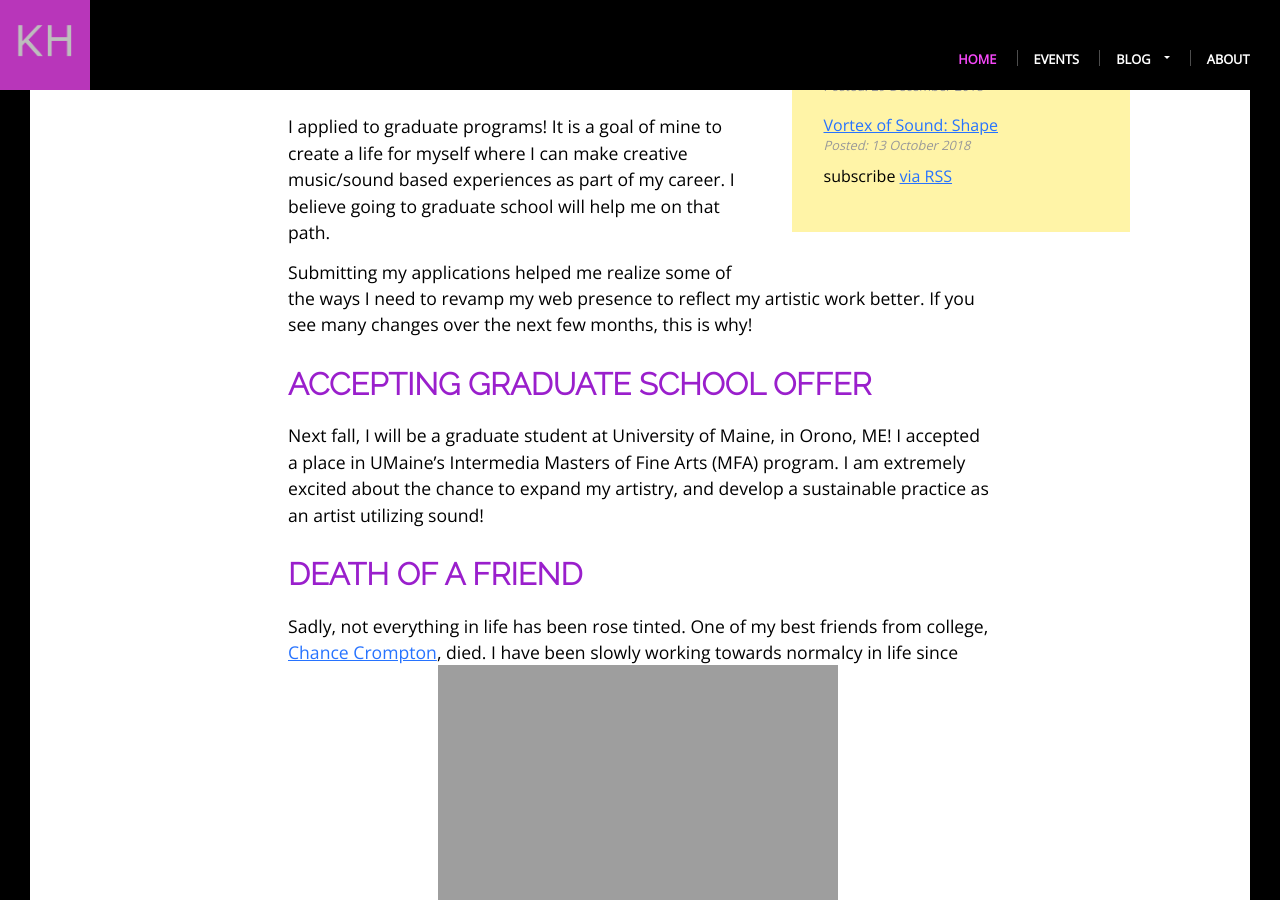
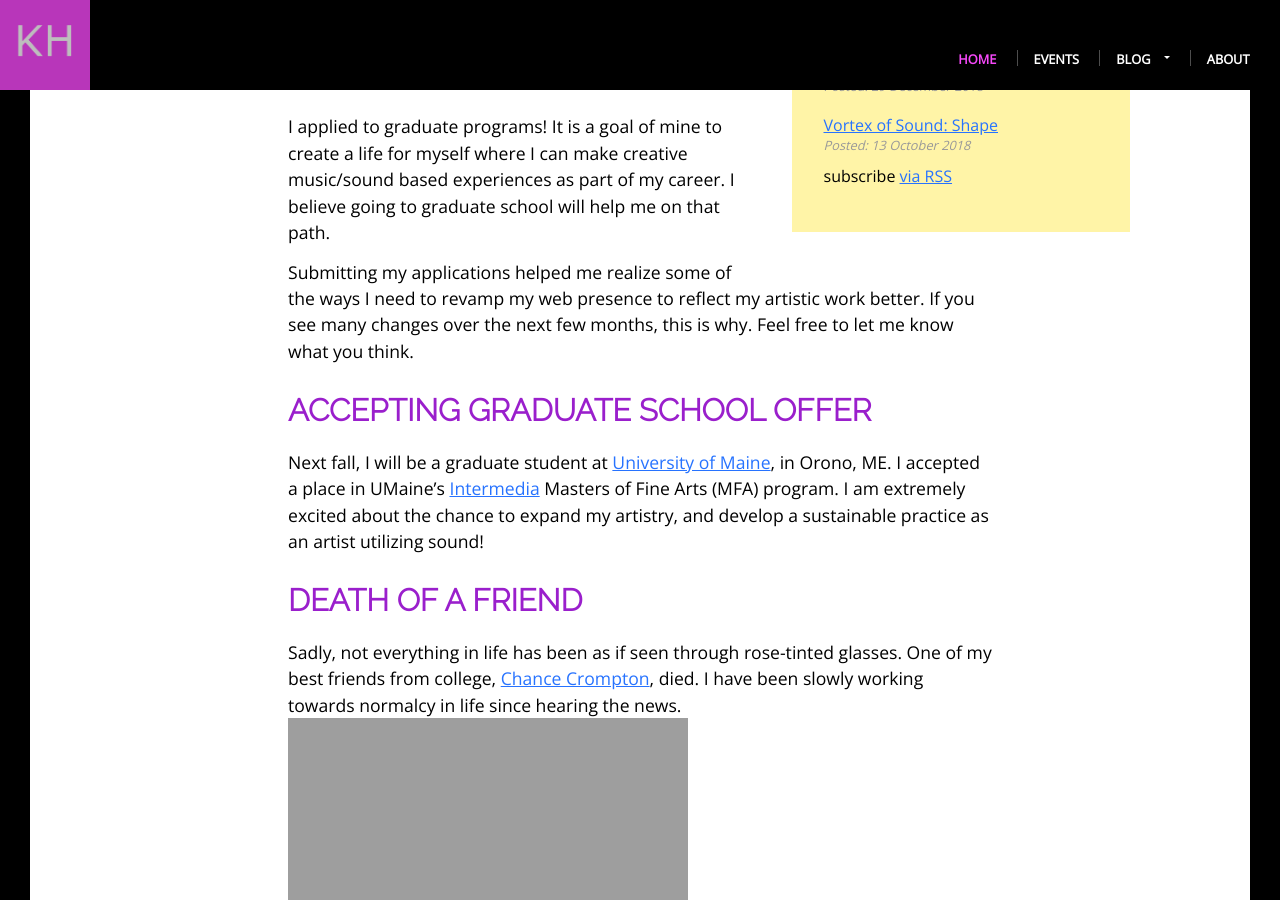
Before and after one commit to khoeger/khoeger.github.io, a Jekyll site: the page built from _posts/2019-04-15-updates.md, in a window 1280 px wide and 900 px high, scrolled down 879 px. Built offline with Jekyll 4.4.1, drawn with Linux system fonts in a browser that asks for light colours; some of the changed text lies outside the part shown.

Commit message:
Edit phrasing updateds

```diff
--- a/_posts/2019-04-15-updates.md
+++ b/_posts/2019-04-15-updates.md
@@ -4,7 +4,7 @@
 date:   2019-04-15 11:20:00 -0500
 categories: updates
 postHero: /assets/img/2019/20190415Cake3.jpg
-postFooter: Let me know if you want the cake recipe! Or just decoration instructions. It was a variation of a layered, gluten free angel cake, and was delicious. I need to tweak the recipe a bit more before I will be satisfied.
+postFooter: Doesn't the cake in the photo look delicious? Let me know if you want the cake recipe! (Or just decoration instructions). It was a variation of a layered, gluten free angel cake, and was delicious. Truthfully, it hasn't been perfected. I need to tweak it a bit more before I will be satisfied.
 ---
 A lot has changed in my life over the last couple of months.
 Here's a brief run down of what has occupied my time when I took a slight
@@ -13,7 +13,7 @@
 
 For the most part,
 I attended the events I said I would,
-and even attended a few others!
+and even attended a few others.
 I will update my blog to reflect this.
 
 ## Graduate School Applications
@@ -24,16 +24,17 @@
 
 Submitting my applications helped me realize some of the ways I need to revamp
 my web presence to reflect my artistic work better.
-If you see many changes over the next few months, this is why!
+If you see many changes over the next few months, this is why.
+Feel free to let me know what you think.
 
 ## Accepting Graduate School Offer
-Next fall, I will be a graduate student at University of Maine, in Orono, ME!
-I accepted a place in UMaine's Intermedia Masters of Fine Arts (MFA) program.
+Next fall, I will be a graduate student at [University of Maine](https://umaine.edu), in Orono, ME.
+I accepted a place in UMaine's [Intermedia](intermedia.umaine.edu/) Masters of Fine Arts (MFA) program.
 I am extremely excited about the chance to expand my artistry,
 and develop a sustainable practice as an artist utilizing sound!
 
 ## Death of a Friend
-Sadly, not everything in life has been rose tinted.
+Sadly, not everything in life has been as if seen through rose-tinted glasses.
 One of my best friends from college,
 [Chance Crompton](https://www.legacy.com/obituaries/saltlaketribune/obituary.aspx?n=jonathan-chance-crompton&pid=191794012&fbclid=IwAR186SWwW4lpDej4NJyDvdN_Nri5GJMA9anEDBfNaqULf0gzR0cuLVy9NHE), died.
 I have been slowly working towards normalcy in life since hearing the news.
```
